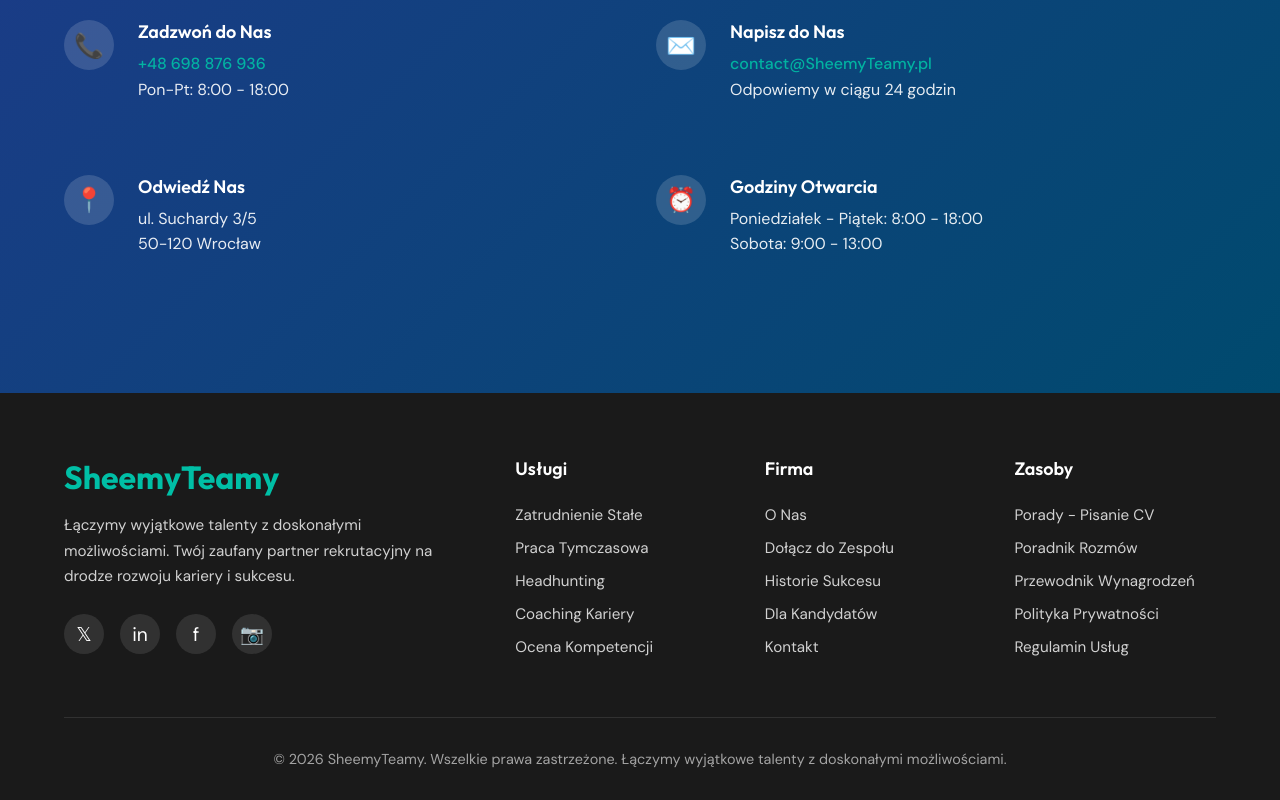
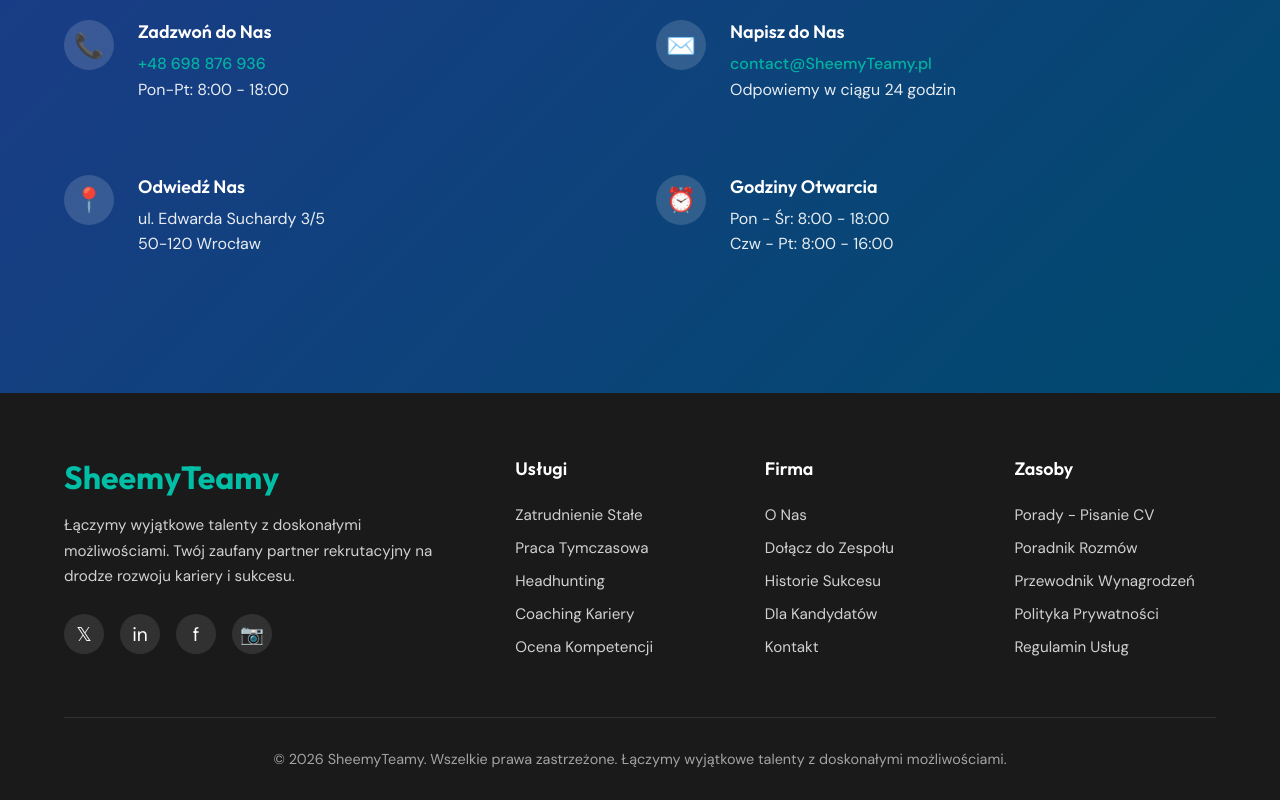
Before and after one commit to lotwznoszacy-code/Sheemy.yo, a plain HTML site: page index.html in a window 1280 px wide. Shown: the part 4487-5287 px from the top of the page. Drawn offline with Linux system fonts and the light colour scheme.

Commit message:
Update working hours  and adress

```diff
--- a/index.html
+++ b/index.html
@@ -338,7 +338,7 @@
 						<div class="contact-icon">📍</div>
 						<div class="contact-details">
 							<h4>Odwiedź Nas</h4>
-							<p>ul. Suchardy 3/5</p>
+							<p>ul. Edwarda Suchardy 3/5</p>
 							<p>50-120 Wrocław</p>
 						</div>
 					</div>
@@ -347,8 +347,8 @@
 						<div class="contact-icon">⏰</div>
 						<div class="contact-details">
 							<h4>Godziny Otwarcia</h4>
-							<p>Poniedziałek - Piątek: 8:00 - 18:00</p>
-							<p>Sobota: 9:00 - 13:00</p>
+							<p>Pon - Śr: 8:00 - 18:00</p>
+							<p>Czw - Pt: 8:00 - 16:00</p>
 						</div>
 					</div>
 				</div>
```
